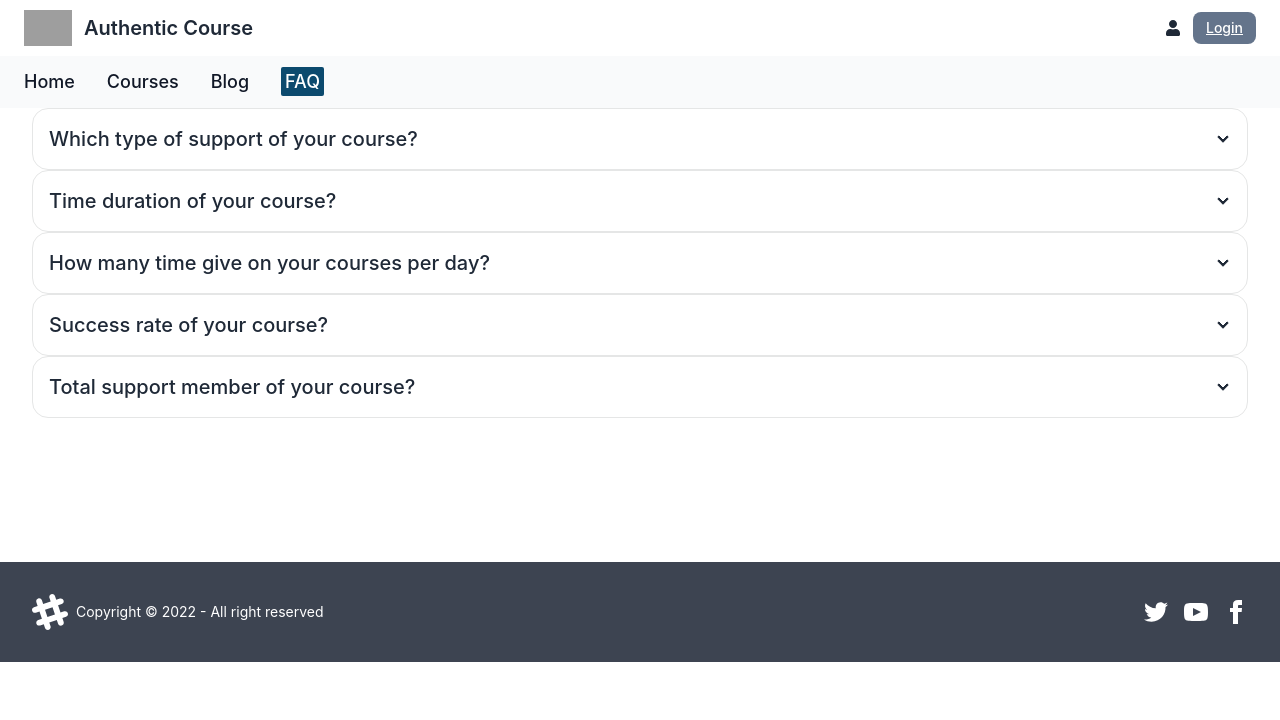
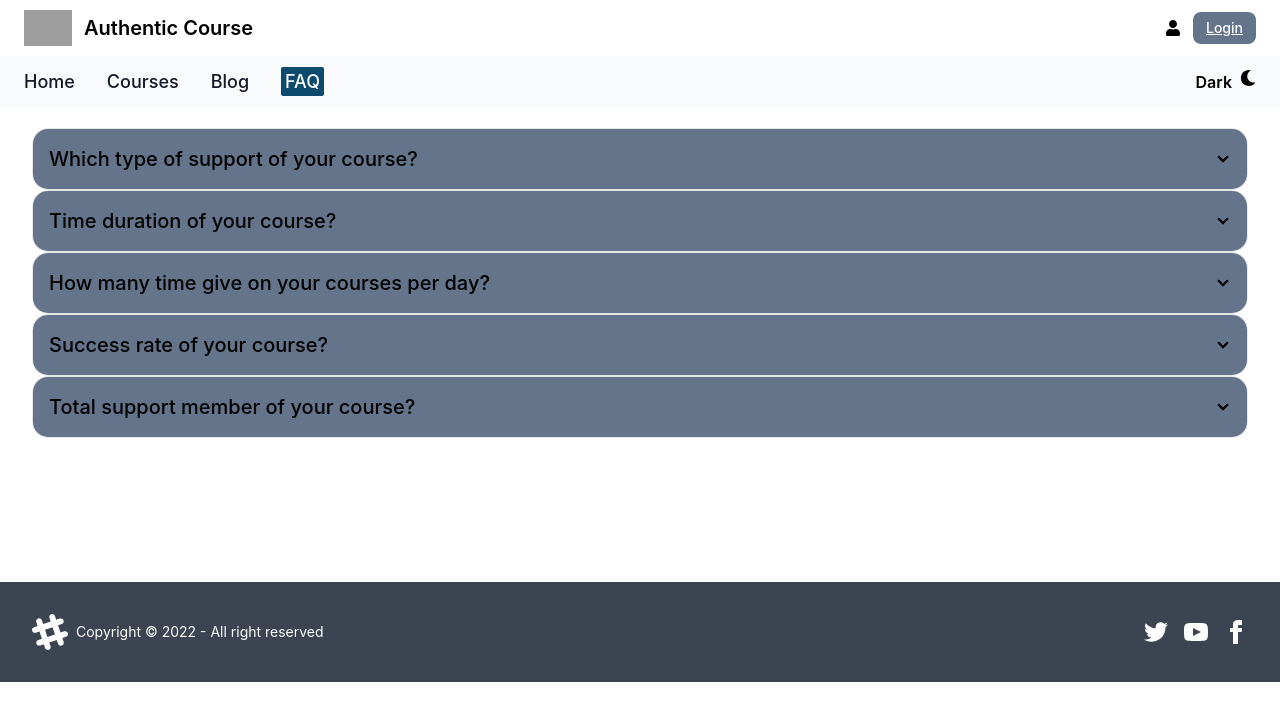
Before and after one commit to Hasanul-Bari755/authentic-courses-client, a React (Create React App) app: page /FAQ in a window 1280 px wide. Shown: the top 720 px of the page. Built offline with nearby package versions, Linux system fonts and the light colour scheme; no server answers; grey boxes are pictures that could not be loaded.

Commit message:
dark and light then done

```diff
--- a/src/App.css
+++ b/src/App.css
@@ -1,5 +1,6 @@
 .App {
-  text-align: center;
+
+  min-height: 100vh;
 }
 
 .App-logo {
--- a/src/App.js
+++ b/src/App.js
@@ -4,13 +4,21 @@ import './App.css';
 import { RouterProvider } from 'react-router-dom';
 import { router } from './route/Router';
 import { Toaster } from 'react-hot-toast';
+import { createContext } from 'react';
+import { useState } from 'react';
+
+export const ThemContext = createContext('');
 
 function App() {
+  const [them, setThem] = useState(true)
+  const webthem = {them,setThem}
   return (
-    <div>
+    <ThemContext.Provider value={webthem}>
+      <div className={`App ${them? 'bg-white text-black' : 'bg-slate-800 text-slate-100' }`}>
       <RouterProvider router={router}></RouterProvider>
       <Toaster></Toaster>
     </div>
+    </ThemContext.Provider>
   );
 }
 
--- a/src/components/CheckOut.jsx
+++ b/src/components/CheckOut.jsx
@@ -6,7 +6,7 @@ const CheckOut = () => {
     const { _id, name, picture } = course;
     console.log(course)
     return (
-        <div className='w-[35%] mx-auto'>
+        <div className='lg:w-[35%] lg:mx-auto w-[90%] mx-auto'>
             <div className="max-w-xs p-6 rounded-md shadow-md dark:bg-gray-900 dark:text-gray-50">
                 <img src={picture} alt="" className="object-cover object-center w-full rounded-md h-72 dark:bg-gray-500" />
                 <div className="mt-6 mb-2">
--- a/src/components/CourseDetails.jsx
+++ b/src/components/CourseDetails.jsx
@@ -11,12 +11,12 @@ const CourseDetails = () => {
         <div className="px-4 py-16 mx-auto sm:max-w-xl md:max-w-full lg:max-w-screen-xl md:px-24 lg:px-8 lg:py-20">
         <div className="grid gap-5 row-gap-8 lg:grid-cols-2">
         <div className="flex flex-col">
-          <div  className="max-w-xl mb-6">
-            <h2 className="max-w-lg mb-6 font-sans text-3xl font-bold tracking-tight text-gray-900 sm:text-4xl sm:leading-none">
+          <div  className="max-w-xl mb-6 bg-slate-500 p-4 rounded-sm">
+            <h2 className="max-w-lg mb-6 font-sans text-3xl font-bold tracking-tight text-black-900 sm:text-4xl sm:leading-none">
               {name}
 
             </h2>
-            <p className="text-base text-gray-700 md:text-lg">
+            <p className="text-base text-black-900 md:text-lg">
               {description}
             </p>
           </div>
--- a/src/components/Courses.jsx
+++ b/src/components/Courses.jsx
@@ -6,7 +6,7 @@ const Courses = () => {
     const courses = useLoaderData();
     return (
        <div className="grid grid-cols-1 lg:grid-cols-4 gap-6 lg:w-[95%] lg:mx-auto mt-2 w-[85%] mx-auto">
-           <div className='grid grid-cols-1 lg:grid-cols-3 md:grid-cols-2 gap-4 lg:col-span-3'>
+           <div className='grid grid-cols-1 lg:grid-cols-3 md:grid-cols-2 gap-4 lg:col-span-3 mt-3'>
                 {
                     courses.map(course => <Course key={course._id} course={course}></Course>)
                 }
@@ -15,7 +15,7 @@ const Courses = () => {
             <div className='lg:col-span-1 w-[80%] mx-auto'>
 
                 {
-                    courses.map(c => <ul key={c._id} className="menu bg-base-100 w-56 rounded-box text-center"><li className='bg-emerald-200 mb-2 font-bold'><Link to={`/course/${c._id}`}>{c.name}</Link></li></ul>)
+                    courses.map(c => <ul key={c._id} className="menu bg-base-100 w-56 rounded-box text-center"><li className='bg-emerald-200 mb-2 font-bold text-black'><Link to={`/course/${c._id}`}>{c.name}</Link></li></ul>)
                 }
            </div>
       </div>
--- a/src/components/Faq.jsx
+++ b/src/components/Faq.jsx
@@ -2,10 +2,10 @@ import React from 'react';
 
 const Faq = () => {
     return (
-        <div className='w-[95%] mx-auto mb-36'>
+        <div className='w-[95%] mx-auto mb-36 mt-5 text-black'>
 
             <div tabindex="0" className="collapse collapse-arrow border border-base-300 bg-base-100 rounded-box">
-            <div className="collapse-title text-xl font-medium">
+            <div className="collapse-title text-xl font-medium bg-slate-500">
                 Which type of support of your course?
             </div>
             <div className="collapse-content">
@@ -13,7 +13,7 @@ const Faq = () => {
             </div>
             </div>
             <div tabindex="0" className="collapse collapse-arrow border border-base-300 bg-base-100 rounded-box">
-            <div className="collapse-title text-xl font-medium">
+            <div className="collapse-title text-xl font-medium bg-slate-500">
                 Time duration of your course?
             </div>
             <div className="collapse-content">
@@ -21,7 +21,7 @@ const Faq = () => {
             </div>
             </div>
             <div tabindex="0" className="collapse collapse-arrow border border-base-300 bg-base-100 rounded-box">
-            <div className="collapse-title text-xl font-medium">
+            <div className="collapse-title text-xl font-medium bg-slate-500">
                 How many time give on your courses per day?
             </div>
             <div className="collapse-content">
@@ -29,7 +29,7 @@ const Faq = () => {
             </div>
             </div>
             <div tabindex="0" className="collapse collapse-arrow border border-base-300 bg-base-100 rounded-box">
-            <div className="collapse-title text-xl font-medium">
+            <div className="collapse-title text-xl font-medium bg-slate-500">
                 Success rate of your course?
             </div>
             <div className="collapse-content">
@@ -37,7 +37,7 @@ const Faq = () => {
             </div>
             </div>
             <div tabindex="0" className="collapse collapse-arrow border border-base-300 bg-base-100 rounded-box">
-            <div className="collapse-title text-xl font-medium">
+            <div className="collapse-title text-xl font-medium bg-slate-500">
                 Total support member of your course?
             </div>
             <div className="collapse-content">
--- a/src/components/Header.jsx
+++ b/src/components/Header.jsx
@@ -3,10 +3,12 @@ import { Link, NavLink } from 'react-router-dom';
 
 import { useContext } from 'react';
 import { AuthContext } from '../contexts/AuthProvider';
-import { FaBars, FaUser } from 'react-icons/fa';
+import { FaBars, FaMoon, FaSun, FaUser } from 'react-icons/fa';
 import { useState } from 'react';
+import { ThemContext } from '../App';
 
 const Header = () => {
+    const {them,setThem} = useContext(ThemContext)
     const { user,logout } = useContext(AuthContext)
    const [isMD, setIsMD] = useState(false);
   const responsive = () => {
@@ -15,6 +17,10 @@ const Header = () => {
     const handleLogout = () => {
         logout()
     }
+
+    const changeThem = () => {
+        setThem(!them)
+    }
     return (
         <div>
 
@@ -22,7 +28,7 @@ const Header = () => {
     <div className="flex flex-wrap justify-between items-center mx-auto max-w-screen-xl px-4 md:px-6 py-2.5">
         <Link to="/" className="flex items-center">
             <img src="https://images-platform.99static.com//KlBLMX8dQrcq6hZGnxf5HSnG29I=/8x543:525x1060/fit-in/500x500/99designs-contests-attachments/123/123360/attachment_123360235" class="mr-3 h-6 sm:h-9" alt="Flowbite Logo"/>
-            <span className="self-center text-xl font-semibold whitespace-nowrap dark:text-white">Authentic Course</span>
+            <span className="self-center text-xl font-semibold whitespace-nowrap dark:text-white text-black">Authentic Course</span>
         </Link>
         <div className="flex items-center">
                         <p className="mr-6 text-sm font-medium text-gray-500 dark:text-white hover:underline">{user?.displayName}</p>
@@ -64,9 +70,11 @@ const Header = () => {
                     <NavLink to='/FAQ'className={({isActive})=> isActive ? ' dark:text-white hover:underline  bg-sky-900 text-white p-1 rounded-sm text-lg' : 'text-gray-900 dark:text-white hover:underline text-lg'}>FAQ</NavLink>
                             </li>
 
-                 </ul>
+
+                        </ul>
+                        <p onClick={changeThem}>{them?<span className='flex justify-center align-middle'> <span className='mr-2 font-semibold'>Dark</span> <FaMoon></FaMoon></span> :<span className='flex'> <span className='text-black mr-2 font-semibold'>Light</span> <FaSun className='text-black'></FaSun></span> }</p>
                         <div className="absolute top-11 right-5 text-3xl md:hidden">
-                             <button onClick={responsive}><FaBars></FaBars></button>
+                             <button onClick={responsive}><FaBars className='text-black'></FaBars></button>
                         </div>
 
                 </div>
```
